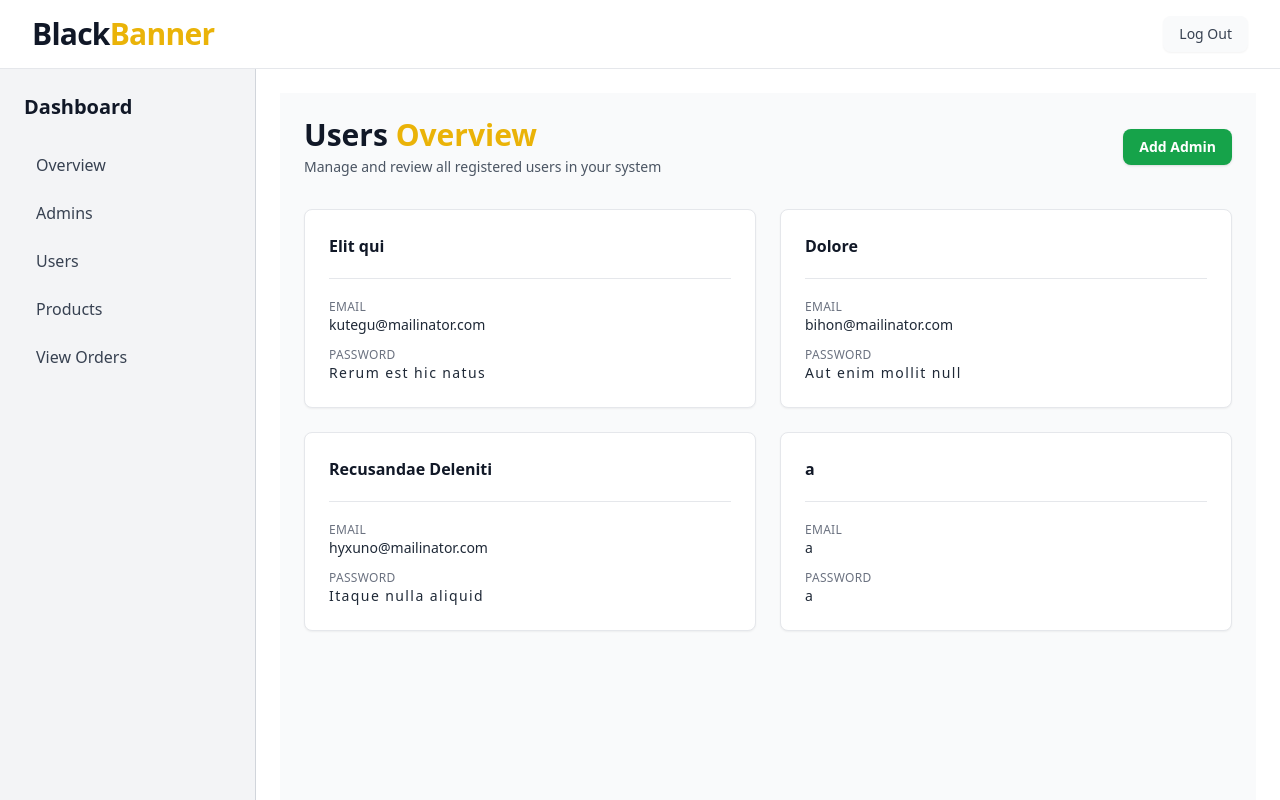
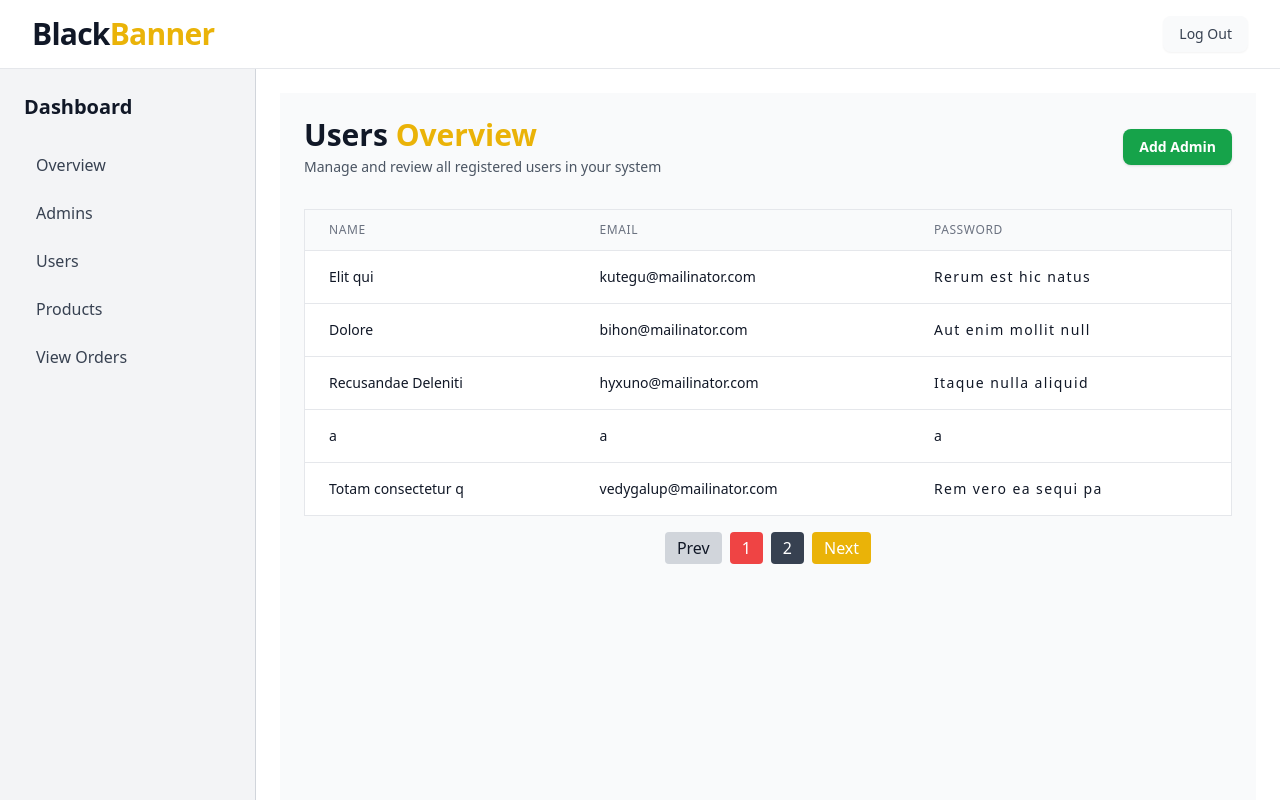
Before and after one commit to AshiqCode/BlackBanner, a React (Create React App) app: page /DashBoard in a window 1280 px wide. Both pictures are taken after a click on the item "Admins". Shown: the top 800 px of the page. Built offline with nearby package versions, Linux system fonts and the light colour scheme; data requests are answered from the project's data file; the HTML template or start-up script is replaced by a standard one.

Commit message:
pagination

```diff
--- a/src/Components/DashBoard/Admins.js
+++ b/src/Components/DashBoard/Admins.js
@@ -11,6 +11,12 @@ const Admins = () => {
   const [Name, setName] = useState("");
   const [Email, setEmail] = useState("");
   const [Password, setPassword] = useState("");
+  const [currentPage, setCurrentPage] = useState(0); // current page index
+  const pageSize = 5; // number of admins per page
+  const startIndex = currentPage * pageSize;
+  const endIndex = startIndex + pageSize;
+  const currentAdmins = adminData.slice(startIndex, endIndex);
+  const totalPages = Math.ceil(adminData.length / pageSize);
 
   const handleAddAdmin = () => {
     const admin = {
@@ -73,50 +79,94 @@ const Admins = () => {
 
         {/* Users Grid */}
         {!Ispending && (
-          <div className="grid grid-cols-1 md:grid-cols-2 gap-6">
-            {adminData.map((user) => (
-              <div
-                key={user.id}
-                className="bg-white border border-gray-200 rounded-lg shadow-sm
-                   hover:shadow-md transition-all duration-200"
+          <div className="overflow-x-auto">
+            <table className="min-w-full border border-gray-200 divide-y divide-gray-200">
+              <thead className="bg-gray-50">
+                <tr>
+                  <th
+                    scope="col"
+                    className="px-6 py-3 text-left text-xs font-medium text-gray-500 uppercase tracking-wider"
+                  >
+                    Name
+                  </th>
+                  <th
+                    scope="col"
+                    className="px-6 py-3 text-left text-xs font-medium text-gray-500 uppercase tracking-wider"
+                  >
+                    Email
+                  </th>
+                  <th
+                    scope="col"
+                    className="px-6 py-3 text-left text-xs font-medium text-gray-500 uppercase tracking-wider"
+                  >
+                    Password
+                  </th>
+                </tr>
+              </thead>
+              <tbody className="bg-white divide-y divide-gray-200">
+                {currentAdmins.map((user) => (
+                  <tr
+                    key={user.id}
+                    className="hover:bg-gray-50 transition-colors"
+                  >
+                    <td className="px-6 py-4 whitespace-nowrap text-sm text-gray-900">
+                      {user.Name}
+                    </td>
+                    <td className="px-6 py-4 whitespace-nowrap text-sm text-gray-900 break-all">
+                      {user.Email}
+                    </td>
+                    <td className="px-6 py-4 whitespace-nowrap text-sm text-gray-900 tracking-widest">
+                      {user.Password}
+                    </td>
+                  </tr>
+                ))}
+              </tbody>
+            </table>
+            <div className="flex justify-center items-center gap-2 mt-4">
+              {/* Prev button */}
+              <button
+                className={`px-3 py-1 rounded ${
+                  currentPage === 0 ? "bg-gray-300" : "bg-yellow-500 text-white"
+                }`}
+                onClick={() =>
+                  currentPage > 0 && setCurrentPage(currentPage - 1)
+                }
+                disabled={currentPage === 0}
               >
-                <div className="p-6 flex flex-col gap-5">
-                  {/* Header */}
-                  <div className="flex items-center justify-between">
-                    <div>
-                      <h3 className="text-base font-semibold text-gray-900">
-                        {user.Name}
-                      </h3>
-                    </div>
-                  </div>
+                Prev
+              </button>
 
-                  <div className="h-px bg-gray-200" />
+              {/* Page numbers */}
+              {Array.from({ length: totalPages }).map((_, index) => (
+                <button
+                  key={index}
+                  className={`px-3 py-1 rounded ${
+                    currentPage === index
+                      ? "bg-red-500 text-white"
+                      : "bg-gray-700 text-white"
+                  }`}
+                  onClick={() => setCurrentPage(index)}
+                >
+                  {index + 1}
+                </button>
+              ))}
 
-                  {/* Details */}
-                  <div className="space-y-3 text-sm">
-                    <div className="flex flex-col">
-                      <span className="text-xs uppercase tracking-wide text-gray-500">
-                        Email
-                      </span>
-                      <span className="text-gray-800 break-all">
-                        {user.Email}
-                      </span>
-                    </div>
-
-                    <div className="flex flex-col">
-                      <span className="text-xs uppercase tracking-wide text-gray-500">
-                        Password
-                      </span>
-                      <span className="text-gray-800 tracking-widest">
-                        {user.Password}
-                      </span>
-                    </div>
-                  </div>
-
-                  {/* Delete Button */}
-                </div>
-              </div>
-            ))}
+              {/* Next button */}
+              <button
+                className={`px-3 py-1 rounded ${
+                  currentPage === totalPages - 1
+                    ? "bg-gray-300"
+                    : "bg-yellow-500 text-white"
+                }`}
+                onClick={() =>
+                  currentPage < totalPages - 1 &&
+                  setCurrentPage(currentPage + 1)
+                }
+                disabled={currentPage === totalPages - 1}
+              >
+                Next
+              </button>
+            </div>
           </div>
         )}
         {isaddAdmin && (
--- a/src/Components/DashBoard/Products.js
+++ b/src/Components/DashBoard/Products.js
@@ -67,7 +67,7 @@ const Products = () => {
         image: image,
         Category: category,
       };
-      console.log(newProduct);
+      // console.log(newProduct);
 
       fetch("http://localhost:3000/products", {
         method: "POST",
@@ -88,7 +88,7 @@ const Products = () => {
   };
 
   const deleteHandle = (id) => {
-    const confirm = window.confirm("delete user");
+    const confirm = window.confirm("delete Product");
     if (confirm) {
       fetch(`http://localhost:3000/products/${id}`, {
         method: "DELETE",
--- a/src/Components/DashBoard/UsersOverView.js
+++ b/src/Components/DashBoard/UsersOverView.js
@@ -5,6 +5,11 @@ import Loading from "./Loading";
 const UsersOverView = () => {
   const { data, Ispending } = useFetch("http://localhost:3000/users");
   const [usersData, setUsersData] = useState([]);
+  const [currentPage, setCurrentPage] = useState(0);
+  const pageSize = 5;
+  const startIndex = currentPage * pageSize;
+  const endIndex = startIndex + pageSize;
+  const currentUsers = usersData.slice(startIndex, endIndex);
 
   useEffect(() => {
     const users = data.filter((user) => user.type !== "admin");
@@ -12,7 +17,9 @@ const UsersOverView = () => {
   }, [data]);
 
   const deletehandle = (userId) => {
-    console.log(userId);
+    const confirm = window.confirm("delete Product");
+    if (confirm) {
+      // console.log(userId);
       fetch(`http://localhost:3000/users/${userId}`, {
         method: "DELETE",
       });
@@ -21,6 +28,7 @@ const UsersOverView = () => {
           return e.id !== userId;
         })
       );
+    }
   };
 
   return (
@@ -46,54 +54,55 @@ const UsersOverView = () => {
 
         {/* Users Grid */}
         {!Ispending && (
-          <div className="grid grid-cols-1 md:grid-cols-2 gap-6">
-            {usersData.map((user) => (
-              <div
+          <div className="overflow-x-auto">
+            <table className="min-w-full border border-gray-200 divide-y divide-gray-200">
+              <thead className="bg-gray-50">
+                <tr>
+                  <th
+                    scope="col"
+                    className="px-6 py-3 text-left text-xs font-medium text-gray-500 uppercase tracking-wider"
+                  >
+                    Name
+                  </th>
+                  <th
+                    scope="col"
+                    className="px-6 py-3 text-left text-xs font-medium text-gray-500 uppercase tracking-wider"
+                  >
+                    Email
+                  </th>
+                  <th
+                    scope="col"
+                    className="px-6 py-3 text-left text-xs font-medium text-gray-500 uppercase tracking-wider"
+                  >
+                    Password
+                  </th>
+                  <th
+                    scope="col"
+                    className="px-6 py-3 text-left text-xs font-medium text-gray-500 uppercase tracking-wider"
+                  >
+                    Actions
+                  </th>
+                </tr>
+              </thead>
+              <tbody className="bg-white divide-y divide-gray-200">
+                {currentUsers.map((user) => (
+                  <tr
                     key={user.id}
-                className="bg-white border border-gray-200 rounded-lg shadow-sm
-                   hover:shadow-md transition-all duration-200"
+                    className="hover:bg-gray-50 transition-colors"
                   >
-                <div className="p-6 flex flex-col gap-5">
-                  {/* Header */}
-                  <div className="flex items-center justify-between">
-                    <div>
-                      <h3 className="text-base font-semibold text-gray-900">
+                    <td className="px-6 py-4 whitespace-nowrap text-sm text-gray-900">
                       {user.Name}
-                      </h3>
-                    </div>
-                  </div>
-
-                  <div className="h-px bg-gray-200" />
-
-                  {/* Details */}
-                  <div className="space-y-3 text-sm">
-                    <div className="flex flex-col">
-                      <span className="text-xs uppercase tracking-wide text-gray-500">
-                        Email
-                      </span>
-                      <span className="text-gray-800 break-all">
+                    </td>
+                    <td className="px-6 py-4 whitespace-nowrap text-sm text-gray-900 break-all">
                       {user.Email}
-                      </span>
-                    </div>
-
-                    <div className="flex flex-col">
-                      <span className="text-xs uppercase tracking-wide text-gray-500">
-                        Password
-                      </span>
-                      <span className="text-gray-800 tracking-widest">
+                    </td>
+                    <td className="px-6 py-4 whitespace-nowrap text-sm text-gray-900 tracking-widest">
                       {user.Password}
-                      </span>
-                    </div>
-                  </div>
-
+                    </td>
+                    <td className="px-6 py-4 whitespace-nowrap text-sm font-medium">
                       <button
-                    className="flex items-center gap-2 px-4 py-2 text-sm font-semibold
-                 text-white bg-red-600 rounded-lg shadow hover:bg-red-700 hover:shadow-md
-                 focus:outline-none focus:ring-2 focus:ring-red-400 active:scale-95
-                 transition-all duration-200 w-2/6"
-                    onClick={() => {
-                      deletehandle(user.id);
-                    }}
+                        className="flex items-center gap-2 px-3 py-1 text-white bg-red-600 rounded-lg shadow hover:bg-red-700 focus:outline-none focus:ring-2 focus:ring-red-400 active:scale-95 transition-all duration-200"
+                        onClick={() => deletehandle(user.id)}
                       >
                         <svg
                           xmlns="http://www.w3.org/2000/svg"
@@ -111,9 +120,60 @@ const UsersOverView = () => {
                         </svg>
                         Delete
                       </button>
+                    </td>
+                  </tr>
+                ))}
+              </tbody>
+            </table>
+            <div className="flex justify-center items-center gap-2 mt-4">
+              {/* Prev button */}
+              <button
+                className={`px-3 py-1 rounded ${
+                  currentPage === 0 ? "bg-gray-300" : "bg-orange-500 text-white"
+                }`}
+                onClick={() =>
+                  currentPage > 0 && setCurrentPage(currentPage - 1)
+                }
+                disabled={currentPage === 0}
+              >
+                Prev
+              </button>
+
+              {/* Page numbers */}
+              {Array.from({
+                length: Math.ceil(usersData.length / pageSize),
+              }).map((_, index) => (
+                <button
+                  key={index}
+                  className={`px-3 py-1 rounded ${
+                    currentPage === index
+                      ? "bg-red-500 text-white"
+                      : "bg-black text-white"
+                  }`}
+                  onClick={() => setCurrentPage(index)}
+                >
+                  {index + 1}
+                </button>
+              ))}
+
+              {/* Next button */}
+              <button
+                className={`px-3 py-1 rounded ${
+                  currentPage === Math.ceil(usersData.length / pageSize) - 1
+                    ? "bg-gray-300"
+                    : "bg-orange-500 text-white"
+                }`}
+                onClick={() =>
+                  currentPage < Math.ceil(usersData.length / pageSize) - 1 &&
+                  setCurrentPage(currentPage + 1)
+                }
+                disabled={
+                  currentPage === Math.ceil(usersData.length / pageSize) - 1
+                }
+              >
+                Next
+              </button>
             </div>
-              </div>
-            ))}
           </div>
         )}
       </main>
--- a/src/database/db.json
+++ b/src/database/db.json
@@ -1,35 +1,5 @@
 {
   "users": [
-    {
-      "id": "938b",
-      "Name": "James Moore",
-      "Email": "james.moore@example.com",
-      "Password": "JamesM!23"
-    },
-    {
-      "id": "ae40",
-      "Name": "Harper Jackson",
-      "Email": "harper.jackson@example.com",
-      "Password": "HarperJ2026"
-    },
-    {
-      "id": "5ab3",
-      "Name": "Elijah Martin",
-      "Email": "elijah.martin@example.com",
-      "Password": "ElijahM#456"
-    },
-    {
-      "id": "76c2",
-      "Name": "Evelyn Lee",
-      "Email": "evelyn.lee@example.com",
-      "Password": "EvelynL!789"
-    },
-    {
-      "id": "a83d",
-      "Name": "Alexander Perez",
-      "Email": "alexander.perez@example.com",
-      "Password": "AlexP@2026"
-    },
     {
       "id": "c0e8",
       "Name": "Sofia White",
@@ -167,28 +137,35 @@
       "type": "admin"
     },
     {
-      "id": "f62b",
-      "Name": "c",
-      "Email": "c",
-      "Password": "c"
+      "id": "47d9",
+      "Name": "Totam consectetur q",
+      "Email": "vedygalup@mailinator.com",
+      "Password": "Rem vero ea sequi pa",
+      "type": "admin"
     },
     {
-      "id": "afa4",
-      "Name": "Nihil dolorum duis a",
-      "price": "81",
-      "Description": "Ullam ea quibusdam q",
-      "image": "Rerum iste anim fuga",
-      "Category": "books"
+      "id": "9837",
+      "Name": "Ex elit commodi sae",
+      "Email": "hyxuno@mailinator.com",
+      "Password": "Nihil iusto eu volup",
+      "type": "admin"
+    },
+    {
+      "id": "3434",
+      "Name": "Dolore",
+      "Email": "wupexeg@mailinator.com",
+      "Password": "Dolore itaque tempor",
+      "type": "admin"
     }
   ],
   "products": [
     {
-      "id": "66f9",
       "Name": "Cupiditate est sed ",
       "price": "92",
       "Description": "Praesentium nesciunt",
       "image": "Ab veniam eos ipsam",
-      "Category": "books"
+      "Category": "books",
+      "id": "66f9"
     },
     {
       "id": "7244",
```
Lines whose indentation alone changed are shown as unchanged.
